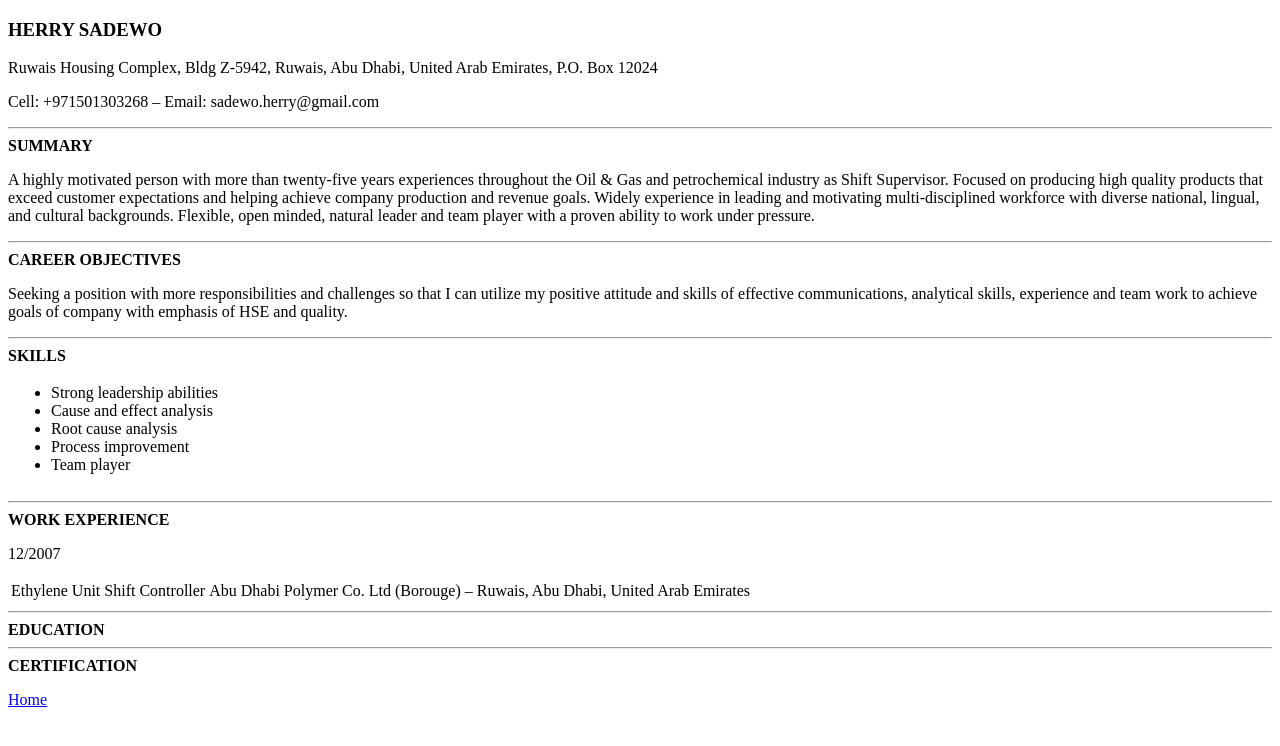
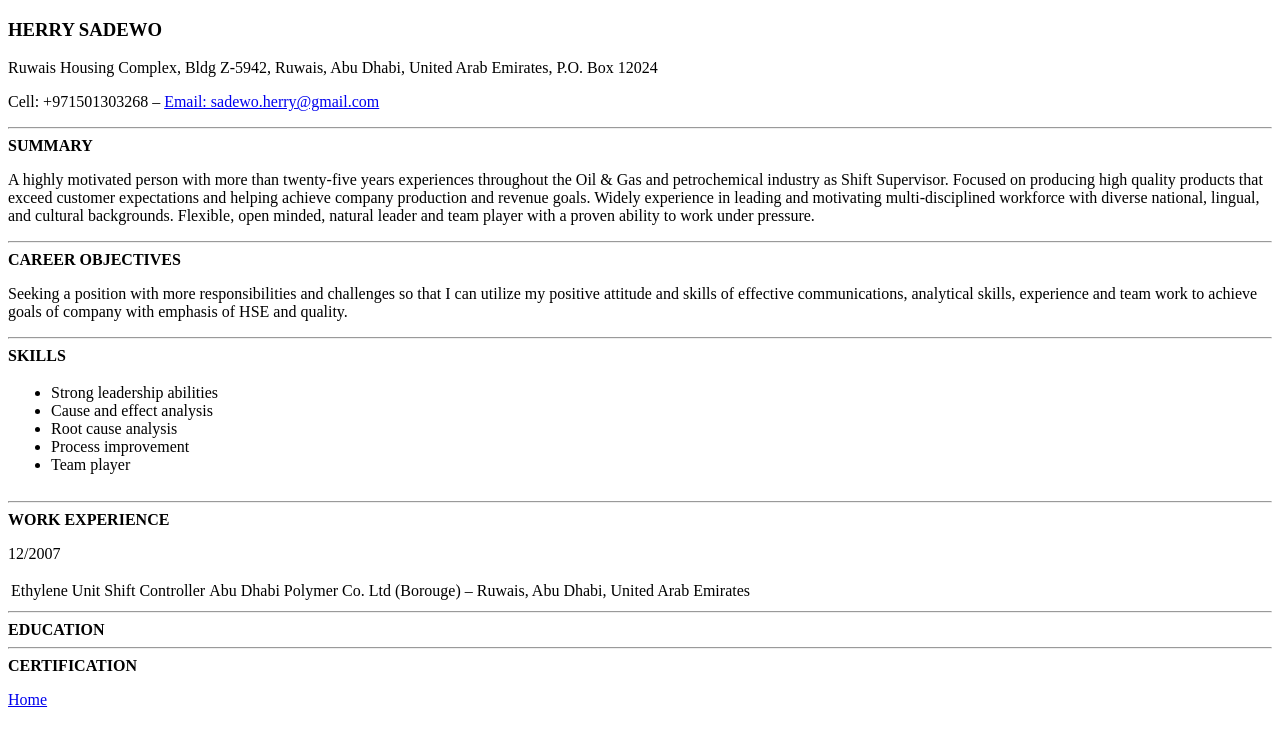
Before and after one commit to sadewo-py/cv, a plain HTML site: page my-cv.html in a window 1280 px wide. Drawn offline with Linux system fonts and the light colour scheme.

Commit message:
Add files via upload

```diff
--- a/my-cv.html
+++ b/my-cv.html
@@ -9,7 +9,7 @@
 <body>
   <h3>HERRY SADEWO</h3>
   <p>Ruwais Housing Complex, Bldg Z-5942, Ruwais, Abu Dhabi, United Arab Emirates, P.O. Box 12024</p>
-  <p>Cell: +971501303268 – Email: sadewo.herry@gmail.com</p>
+  <p>Cell: +971501303268 – <a href="sadewo.herry@gmail.com">Email: sadewo.herry@gmail.com</a></p>
   <hr>
   <strong>SUMMARY</strong>
   <p>A highly motivated person with more than twenty-five years experiences throughout the Oil & Gas and petrochemical industry as Shift Supervisor.
```
